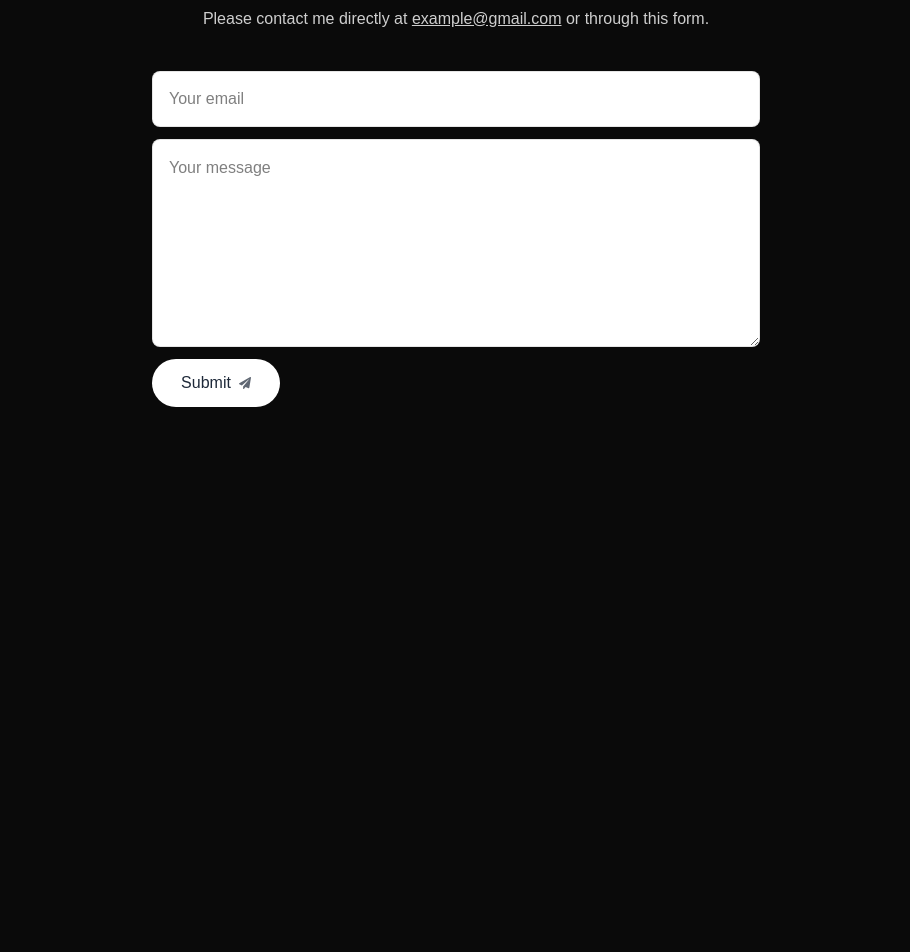
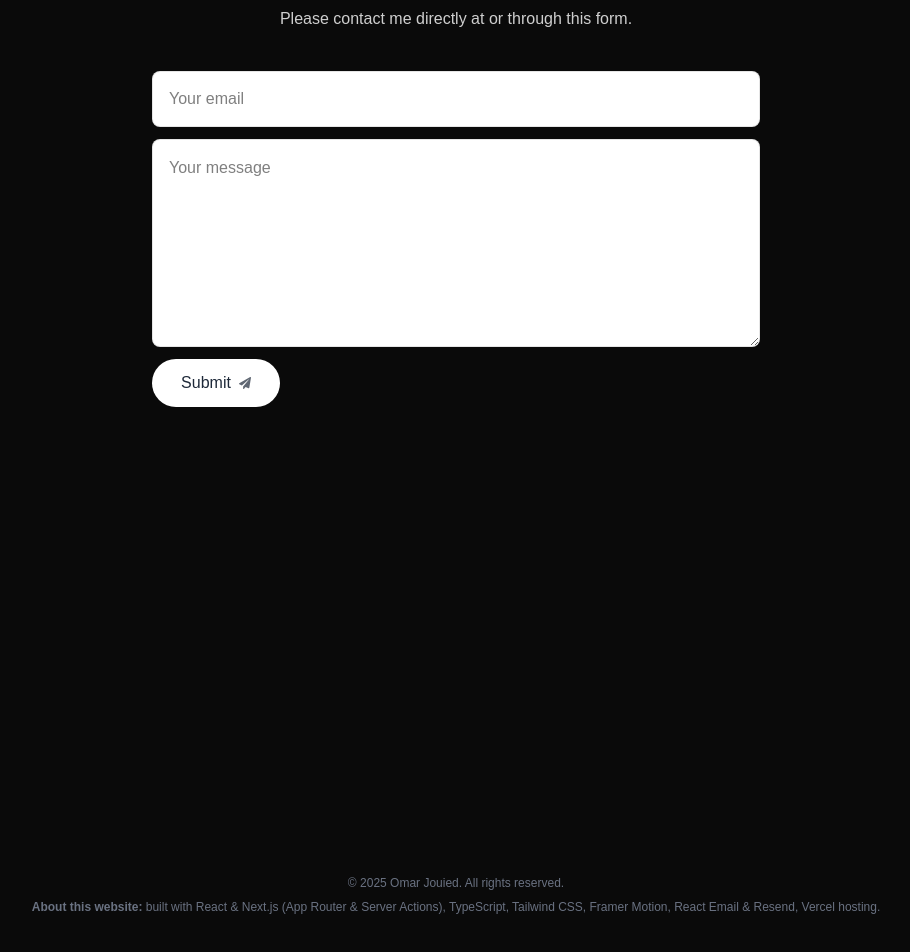
Before and after one commit to OmarJouied/jouied, a Next.js app: page / in a window 1280 px wide. Shown: the part 4945-5897 px from the top of the page, without its empty margins (184-1094 px from the left). Before the commit the page ends 5820 px from the top, so only its background shows below. Built offline with nearby package versions, Linux system fonts and the light colour scheme; no server answers.

Commit message:
adding footer for page

```diff
--- a/package.json
+++ b/package.json
@@ -10,6 +10,7 @@
   },
   "dependencies": {
     "@react-email/components": "^0.5.0",
+    "@react-email/render": "^1.2.0",
     "@react-email/tailwind": "^1.2.2",
     "clsx": "^2.1.1",
     "framer-motion": "^12.23.12",
@@ -19,7 +20,8 @@
     "react-hot-toast": "^2.5.2",
     "react-icons": "^5.5.0",
     "react-intersection-observer": "^9.16.0",
-    "react-vertical-timeline-component": "^3.5.3"
+    "react-vertical-timeline-component": "^3.5.3",
+    "resend": "^6.0.1"
   },
   "devDependencies": {
     "@eslint/eslintrc": "^3",
--- a/src/actions/sendEmail.ts
+++ b/src/actions/sendEmail.ts
@@ -27,12 +27,12 @@ export const sendEmail = async (formData: FormData) => {
   try {
     data = await resend.emails.send({
       from: "Contact Form <onboarding@resend.dev>",
-      to: "bytegrad@gmail.com",
+      to: process.env.MY_EMAIL!,
       subject: "Message from contact form",
-      reply_to: senderEmail,
+      replyTo: senderEmail,
       react: React.createElement(ContactFormEmail, {
-        message: message,
-        senderEmail: senderEmail,
+        message,
+        senderEmail,
       }),
     });
   } catch (error: unknown) {
--- a/src/app/layout.tsx
+++ b/src/app/layout.tsx
@@ -4,6 +4,7 @@ import "./globals.css";
 import { Toaster } from "react-hot-toast";
 import Header from "@/components/header";
 import ActiveSectionContextProvider from "@/context/active-section-context";
+import Footer from "@/components/footer";
 
 const geistSans = Geist({
   variable: "--font-geist-sans",
@@ -54,6 +55,8 @@ export default function RootLayout({
             {experience}
             {contact}
           </main>
+
+          <Footer />
           <Toaster position="top-right" />
         </ActiveSectionContextProvider>
       </body>
--- a/src/components/contact.tsx
+++ b/src/components/contact.tsx
@@ -4,18 +4,19 @@ import React from "react";
 import SectionHeading from "./section-heading";
 import { motion } from "framer-motion";
 import { useSectionInView } from "@/lib/hooks";
-// import { sendEmail } from "@/actions/sendEmail";
+import { sendEmail } from "@/actions/sendEmail";
 import SubmitBtn from "./submit-btn";
-// import toast from "react-hot-toast";
+import toast from "react-hot-toast";
 
 export default function Contact() {
   const { ref } = useSectionInView("Contact");
+  const myEmail = process.env.MY_EMAIL;
 
   return (
     <motion.section
       id="contact"
       ref={ref}
-      className="mb-20 sm:mb-28 w-[min(100%,38rem)] text-center min-h-screen"
+      className="mb-20 sm:mb-28 w-[min(100%,38rem)] text-center min-h-screen scroll-mt-28"
       initial={{
         opacity: 0,
       }}
@@ -33,24 +34,24 @@ export default function Contact() {
 
       <p className="-mt-6 text-white/80">
         Please contact me directly at{" "}
-        <a className="underline" href="mailto:example@gmail.com">
-          example@gmail.com
+        <a className="underline" href={`mailto:${myEmail}`}>
+          {myEmail}
         </a>{" "}
         or through this form.
       </p>
 
       <form
         className="mt-10 flex flex-col text-black"
-      // action={async (formData) => {
-      //   const { data, error } = await sendEmail(formData);
+        action={async (formData) => {
+          const { data, error } = await sendEmail(formData);
 
-      //   if (error) {
-      //     toast.error(error);
-      //     return;
-      //   }
-
-      //   toast.success("Email sent successfully!");
-      // }}
+          if (error) {
+            toast.error(error);
+            return;
+          }
+          console.log({ data });
+          toast.success("Email sent successfully!");
+        }}
       >
         <input
           className="h-14 px-4 rounded-lg borderBlack bg-white bg-opacity-80 focus:bg-opacity-100 transition-all outline-none"
--- /dev/null
+++ b/src/components/footer.tsx
@@ -0,0 +1,14 @@
+export default function Footer() {
+  return (
+    <footer className="mb-10 px-4 text-center text-gray-500">
+      <small className="mb-2 block text-xs">
+        &copy; {new Date().getFullYear()} Omar Jouied. All rights reserved.
+      </small>
+      <p className="text-xs">
+        <span className="font-semibold">About this website:</span> built with
+        React & Next.js (App Router & Server Actions), TypeScript, Tailwind CSS,
+        Framer Motion, React Email & Resend, Vercel hosting.
+      </p>
+    </footer>
+  );
+}
--- a/src/components/submit-btn.tsx
+++ b/src/components/submit-btn.tsx
@@ -8,11 +8,11 @@ export default function SubmitBtn() {
   return (
     <button
       type="submit"
-      className="cursor-pointer group flex items-center justify-center gap-2 h-[3rem] w-[8rem] text-gray-800 rounded-full outline-none transition-all focus:scale-110 hover:scale-110 hover:text-gray-950 active:scale-105 bg-white bg-opacity-10 disabled:scale-100 disabled:bg-opacity-65"
+      className="cursor-pointer group flex items-center justify-center gap-2 h-[3rem] w-[8rem] text-gray-800 rounded-full outline-none transition-all focus:scale-110 hover:scale-110 hover:text-gray-950 active:scale-105 bg-white bg-opacity-10 disabled:scale-100 disabled:opacity-65"
       disabled={pending}
     >
       {pending ? (
-        <div className="h-5 w-5 animate-spin rounded-full border-b-2 border-white"></div>
+        <div className="h-5 w-5 animate-spin rounded-full border-2 border-transparent border-b-gray-800"></div>
       ) : (
         <>
           Submit{" "}
```
Also changed, not shown: 1 other file (tests, documents, lock files or other folders).
